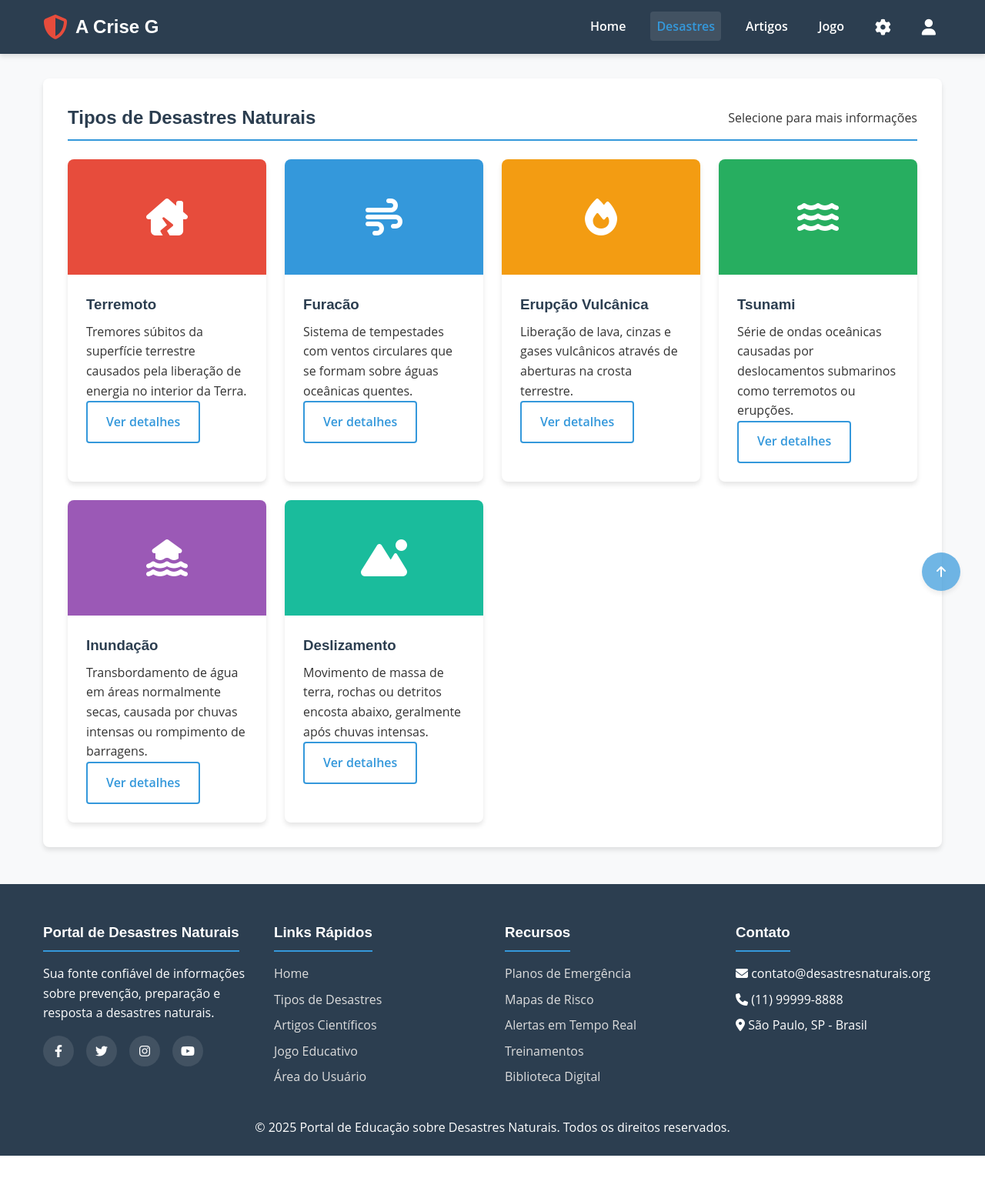
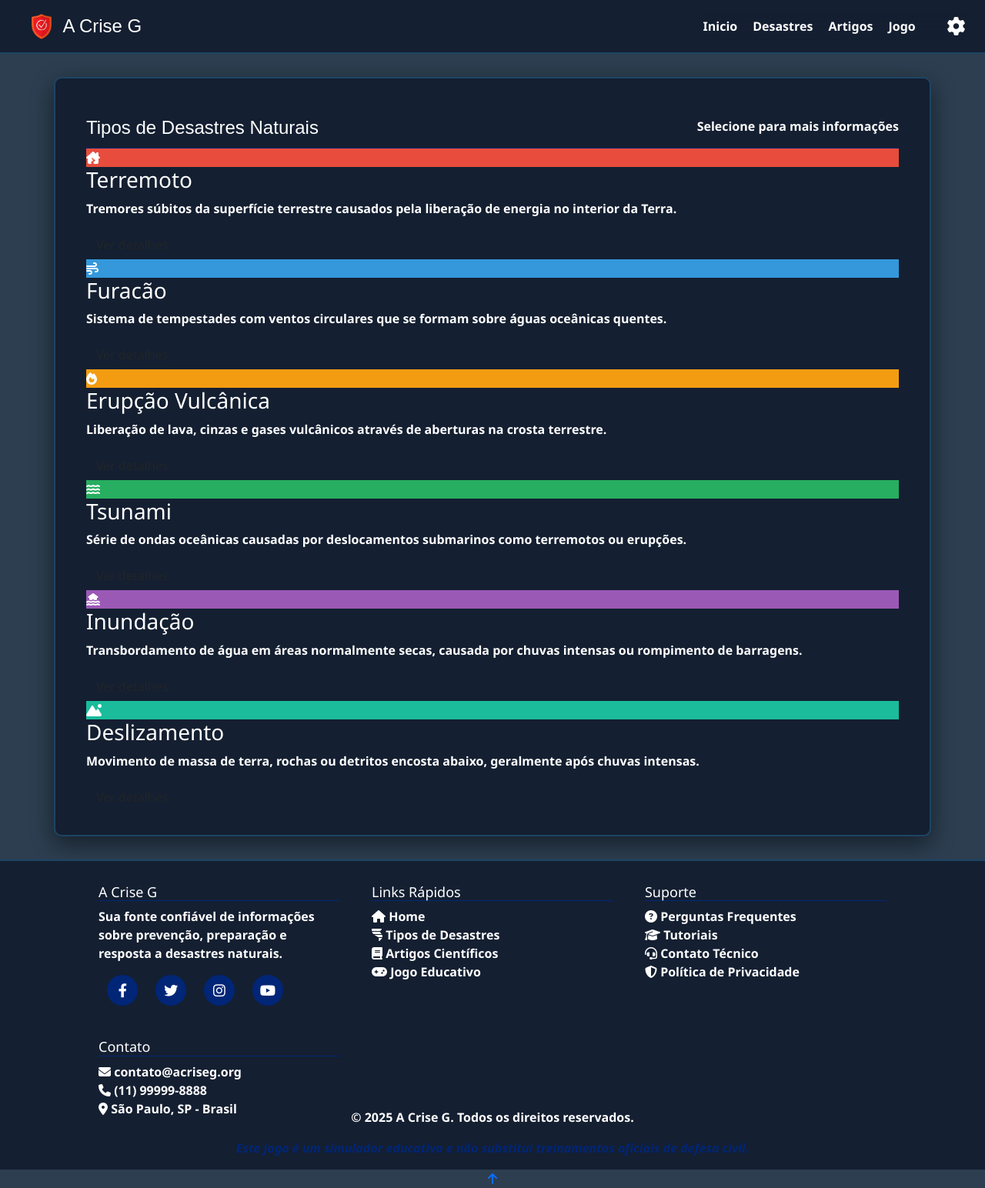
Before and after one commit to eufellipej/AcriseG, a Django app: page /desastres/ in a window 1280 px wide. Shown: the whole page at 77% size. Before the commit the page ends 1502 px from the top, so only its background shows below. Run offline with Django 5.2, Linux system fonts and the light colour scheme.

Commit message:
Add files via upload

```diff
--- a/app/static/styles/styles1.css
+++ b/app/static/styles/styles1.css
@@ -67,6 +67,9 @@
 /* Corpo */
 
 body{
+    display: flex;
+    flex-direction: column;
+    align-items: center;
     background-color: var(--secudario);
 }
 
@@ -188,7 +191,7 @@
 
 .container{
     color: var(--fonte);
-    max-width: 1300px;
+    width: 1300px;
     border-radius: 10px;
     background: var(--principal);
     margin-top: 30px;
@@ -204,9 +207,30 @@
 }
 
 
+/* bnt */
+
+.bnt{
+    border: var(--borda1);
+    border-color: var(--transparente);
+    background-color: var(--fonte)
+}
+
+
+
 
 /* footer */
 
+footer{
+    display: flex;
+    flex-direction: column;
+    align-items: center;
+    justify-content: center;
+    width: 100%;
+    min-height: 200px;
+    background-color: var(--principal);
+    border-top: var(--borda);
+    color: var(--fonte);
+}
 
 footer h3{
     font-size: large;
@@ -226,16 +250,6 @@
     color: var(--fonte1);
 }
 
-footer{
-    display: flex;
-    flex-direction: column;
-    align-items: center;
-    justify-content: center;
-    min-height: 200px;
-    background-color: var(--principal);
-    border-top: var(--borda);
-    color: var(--fonte);
-}
 
 .footer-container{
     display: grid;
--- a/app/templates/base.html
+++ b/app/templates/base.html
@@ -110,6 +110,10 @@
             Este jogo é um simulador educativo e não substitui treinamentos oficiais de defesa civil.
         </p>
     </footer>
+    <!-- Back to Top Button -->
+    <a href="#" class="back-to-top">
+        <i class="fas fa-arrow-up"></i>
+    </a>
 </body>
 <script src="https://unpkg.com/leaflet@1.9.4/dist/leaflet.js" integrity="sha256-20nQCchB9co0qIjJZRGuk2/Z9VM+kNiyxNV1lvTlZBo=" crossorigin=""></script>
 <script src="https://cdn.jsdelivr.net/npm/bootstrap@5.3.7/dist/js/bootstrap.bundle.min.js"></script>
--- a/app/templates/desastres.html
+++ b/app/templates/desastres.html
@@ -4,61 +4,73 @@
     <meta charset="UTF-8">
     <meta name="viewport" content="width=device-width, initial-scale=1.0">
     <title>Tipos de Desastres Naturais</title>
-    <link rel="stylesheet" href="https://cdnjs.cloudflare.com/ajax/libs/font-awesome/6.4.0/css/all.min.css">
     <!-- icon -->
     <link rel="icon" href="../static/images/icon-pag.png" type="image/png">
     <!-- style -->
-    <link rel="stylesheet" href="../static/styles/styles.css">
+        <!-- icones -->
+    <link rel="stylesheet" href="https://cdnjs.cloudflare.com/ajax/libs/font-awesome/6.4.0/css/all.min.css">
+        <!-- bootstrap -->
+<link rel="stylesheet" href="https://cdn.jsdelivr.net/npm/bootstrap@5.3.7/dist/css/bootstrap.min.css">
+        <!-- geral -->
+    <link rel="stylesheet" href="../static/styles/styles1.css">
 </head>
 <body>
-    <!-- Header -->
     <header>
-        <div class="header-container">
-            <div class="logo">
-                <a href="index.html" class="logo-link">
-                    <i class="fas fa-shield-alt"></i>
-                    <h1>A Crise G</h1>
+
+        <nav>
+            <div class="banner">
+                <a href=""  class="icon" id="icon-pag">
+                </a>
+                <a href="">
+                    <h1>
+                        A Crise G
+                    </h1>
                 </a>
             </div>
+            <div class="conter-nav">
+                <a href="index.html" class="button">
+                    Inicio
+                </a>
+                <a class="bola" href="desastres.html">
+                    Desastres
+                </a>
+                <a class="bola" href="artigos.html">
+                    Artigos
+                </a>
+                <a class="bola" href="jogo1.html">
+                    Jogo
+                </a>
 
-            <div class="user-actions">
-                <nav>
-                    <ul>
-                        <li><a href="index.html">Home</a></li>
-                        <li><a href="desastres.html" class="active">Desastres</a></li>
-                        <li><a href="artigos.html">Artigos</a></li>
-                        <li><a href="jogo.html">Jogo</a></li>
-                    </ul>
-                </nav>
-                <div class="admin-dropdown">
-                    <a href="#" class="settings-icon"><i class="fas fa-cog"></i></a>
-                    <div class="dropdown-content">
-                        <a href="admin.html">Área Admin</a>
-                    </div>
+                <button>
+
+                    <i class="fas fa-moon icon-botton"></i>
+
+                    <i class="fas fa-sun icon-botton selecionado"></i>
+                </button>
+
+                <a href="#" class="engrenagem">
+                    <i class="fas fa-cog"></i>
+                </a>
+                <div class="lista ">
+                    <a href="">Área Admin</a>
+                    <a href="">Login</a>
+                    <a href="">Perfil</a>
+                    <a href="">Sair</a>
                 </div>
 
-                <div class="user-dropdown">
-                    <a href="#" class="user-icon"><i class="fas fa-user"></i></a>
-                    <div class="dropdown-content">
-                        <a href="login.html">Login</a>
-                        <a href="usuario.html">Perfil</a>
-                        <a href="#" class="logout-btn">Sair</a>
             </div>
-                </div>
-            </div>
-        </div>
+        </nav>
     </header>
 
     <!-- Main Content -->
-    <main>
+    <main class='container'>
         <!-- Disasters Page -->
-        <section id="disasters">
-            <div class="section-header">
+        <div class="cabecario-sessao" style="display: flex; justify-content: space-between;">
             <h2>Tipos de Desastres Naturais</h2>
             <p>Selecione para mais informações</p>
         </div>
 
-            <div class="disasters-grid">
+        <div class="grade-dissater">
             <div class="disaster-card">
                 <div class="disaster-icon" style="background-color: #e74c3c;">
                     <i class="fas fa-house-damage"></i>
@@ -66,7 +78,7 @@
                 <div class="disaster-info">
                     <h3>Terremoto</h3>
                     <p>Tremores súbitos da superfície terrestre causados pela liberação de energia no interior da Terra.</p>
-                        <a href="desastre.html" class="btn btn-outline">Ver detalhes</a>
+                    <a href="desastre.html" class="btn">Ver detalhes</a>
                 </div>
             </div>
 
@@ -125,58 +137,56 @@
                 </div>
             </div>
         </div>
-        </section>
+
     </main>
 
     <!-- Footer -->
     <footer>
         <div class="footer-container">
             <div class="footer-section">
-                <h3>Portal de Desastres Naturais</h3>
+                <h3 class="cabecario-sessao">A Crise G</h3>
                 <p>Sua fonte confiável de informações sobre prevenção, preparação e resposta a desastres naturais.</p>
-                <div class="social-links">
-                    <a href="#"><i class="fab fa-facebook-f"></i></a>
-                    <a href="#"><i class="fab fa-twitter"></i></a>
-                    <a href="#"><i class="fab fa-instagram"></i></a>
-                    <a href="#"><i class="fab fa-youtube"></i></a>
+                <div class="links">
+                <a href="#" aria-label="Facebook"><i class="fab fa-facebook-f"></i></a>
+                <a href="#" aria-label="Twitter"><i class="fab fa-twitter"></i></a>
+                <a href="#" aria-label="Instagram"><i class="fab fa-instagram"></i></a>
+                <a href="#" aria-label="YouTube"><i class="fab fa-youtube"></i></a>
             </div>
             </div>
 
             <div class="footer-section">
-                <h3>Links Rápidos</h3>
-                <ul class="footer-links">
-                    <li><a href="index.html">Home</a></li>
-                    <li><a href="desastres.html">Tipos de Desastres</a></li>
-                    <li><a href="artigos.html">Artigos Científicos</a></li>
-                    <li><a href="jogo.html">Jogo Educativo</a></li>
-                    <li><a href="login.html">Área do Usuário</a></li>
-                </ul>
+                <h3 class="cabecario-sessao">Links Rápidos</h3>
+
+                <li><a href="index.html"><i class="fas fa-home"></i> Home</a></li>
+                <li><a href="desastres.html"><i class="fas fa-tornado"></i> Tipos de Desastres</a></li>
+                <li><a href="artigos.html"><i class="fas fa-book"></i> Artigos Científicos</a></li>
+                <li><a href="jogo.html"><i class="fas fa-gamepad"></i> Jogo Educativo</a></li>
+
             </div>
 
             <div class="footer-section">
-                <h3>Recursos</h3>
-                <ul class="footer-links">
-                    <li><a href="#">Planos de Emergência</a></li>
-                    <li><a href="#">Mapas de Risco</a></li>
-                    <li><a href="#">Alertas em Tempo Real</a></li>
-                    <li><a href="#">Treinamentos</a></li>
-                    <li><a href="#">Biblioteca Digital</a></li>
-                </ul>
+                <h3 class="cabecario-sessao">Suporte</h3>
+
+                <li><a href="faq.html"><i class="fas fa-question-circle"></i> Perguntas Frequentes</a></li>
+                <li><a href="tutoriais.html"><i class="fas fa-graduation-cap"></i> Tutoriais</a></li>
+                <li><a href="contato.html"><i class="fas fa-headset"></i> Contato Técnico</a></li>
+                <li><a href="politica.html"><i class="fas fa-shield-alt"></i> Política de Privacidade</a></li>
+
             </div>
 
             <div class="footer-section">
-                <h3>Contato</h3>
-                <ul class="footer-links">
-                    <li><i class="fas fa-envelope"></i> contato@desastresnaturais.org</li>
+                <h3 class="cabecario-sessao">Contato</h3>
+
+                <li><i class="fas fa-envelope"></i> contato@acriseg.org</li>
                 <li><i class="fas fa-phone"></i> (11) 99999-8888</li>
                 <li><i class="fas fa-map-marker-alt"></i> São Paulo, SP - Brasil</li>
-                </ul>
+
             </div>
         </div>
-
-        <div class="text-center mt-2">
-            <p>&copy; 2025 Portal de Educação sobre Desastres Naturais. Todos os direitos reservados.</p>
-        </div>
+        <p> © 2025 A Crise G. Todos os direitos reservados.</p>
+        <p class="sublime">
+            Este jogo é um simulador educativo e não substitui treinamentos oficiais de defesa civil.
+        </p>
     </footer>
 
     <!-- Back to Top Button -->
```
Also changed, not shown: app/templates/index1.html (+21 -9 lines). Lines whose indentation alone changed are shown as unchanged.
